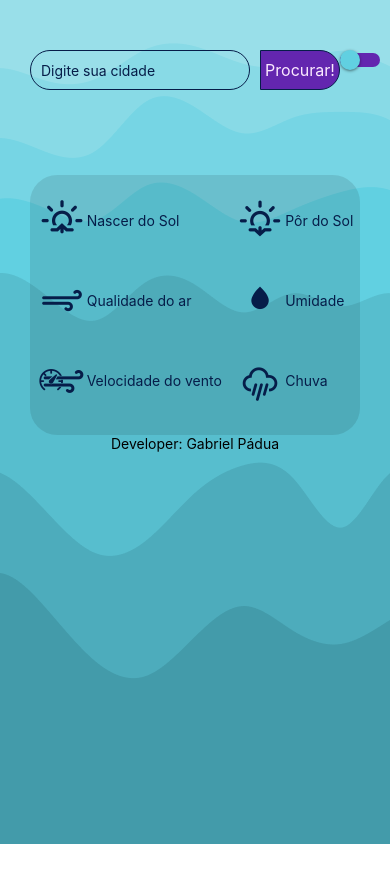
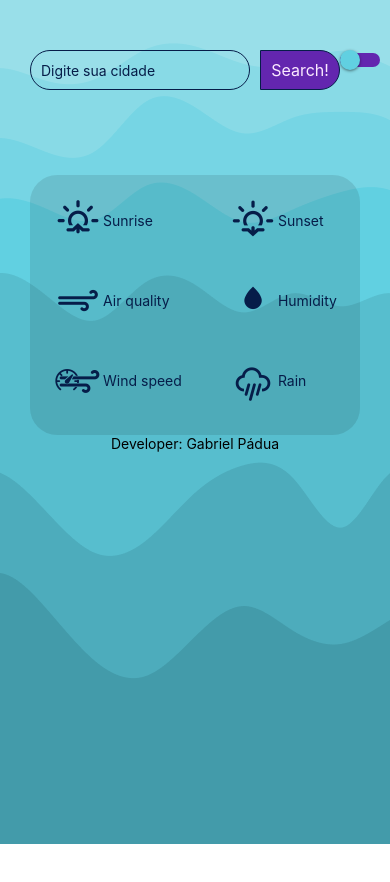
Before and after one commit to gabriepadua/Weather-app, a React Native app: screen / in a window 390 px wide. Shown: the top 882 px of the page. Built offline with nearby package versions, Linux system fonts and the light colour scheme.

Commit message:
Mensagens em ingles

```diff
--- a/App.js
+++ b/App.js
@@ -82,7 +82,7 @@ const getWeatherIcon = (weatherText) => {
 
         // Fetch data from the second endpoint
         return fetch(
-          `${baseUrl}currentconditions/v1/${locationKey}?apikey=${apiKey}`
+          `${baseUrl}currentconditions/v1/${locationKey}?apikey=${apiKey}&details=true`
         );
       })
       .then((response) => response.json())
@@ -138,7 +138,7 @@ const getWeatherIcon = (weatherText) => {
             placeholderTextColor={isEnabled ? "#FFFFFF" : "#061D49"}
           />
           <Pressable style={[styles.button, isEnabled ? styles.button : { backgroundColor: '#6326AF', borderColor: '#061D49'}]} onPress={getClima}>
-            <Text style={styles.text}>Procurar!</Text>
+            <Text style={styles.text}>Search!</Text>
           </Pressable>
           <Switch id="switch"
           trackColor={{ false: "#6326AF", true: "#81b0ff" }}
@@ -199,7 +199,7 @@ const getWeatherIcon = (weatherText) => {
                 <Text
                   style={[styles.textos, isEnabled && { color: "#61D0E1" }]}
                 >
-                  Nascer do Sol
+                  Sunrise
                 </Text>
                 {weatherData && (
                   <Text
@@ -223,7 +223,7 @@ const getWeatherIcon = (weatherText) => {
                 <Text
                   style={[styles.textos, isEnabled && { color: "#61D0E1" }]}
                 >
-                  Qualidade do ar
+                  Air quality
                 </Text>
                 {weatherData && (
                   <Text
@@ -247,7 +247,7 @@ const getWeatherIcon = (weatherText) => {
                 <Text
                   style={[styles.textos, isEnabled && { color: "#61D0E1" }]}
                 >
-                  Velocidade do vento
+                  Wind speed
                 </Text>
 
                 {weatherData && (
@@ -278,7 +278,7 @@ const getWeatherIcon = (weatherText) => {
                 <Text
                   style={[styles.textos, isEnabled && { color: "#61D0E1" }]}
                 >
-                  Pôr do Sol
+                  Sunset
                 </Text>
                 {weatherData && (
                   <Text
@@ -302,7 +302,7 @@ const getWeatherIcon = (weatherText) => {
                 <Text
                   style={[styles.textos, isEnabled && { color: "#61D0E1" }]}
                 >
-                  Umidade
+                  Humidity
                 </Text>
                 {weatherData && (
                   <Text
@@ -326,7 +326,7 @@ const getWeatherIcon = (weatherText) => {
                 <Text
                   style={[styles.textos, isEnabled && { color: "#61D0E1" }]}
                 >
-                  Chuva
+                  Rain
                 </Text>
 
                 {weatherData && (
```
